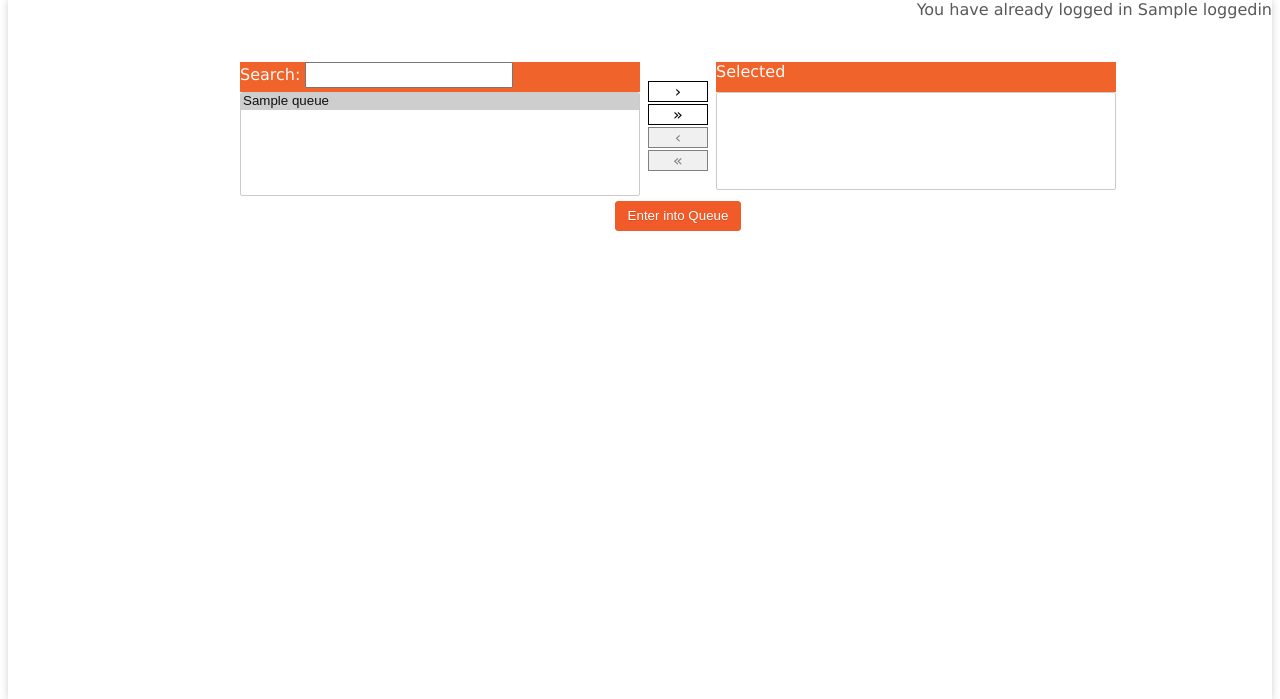
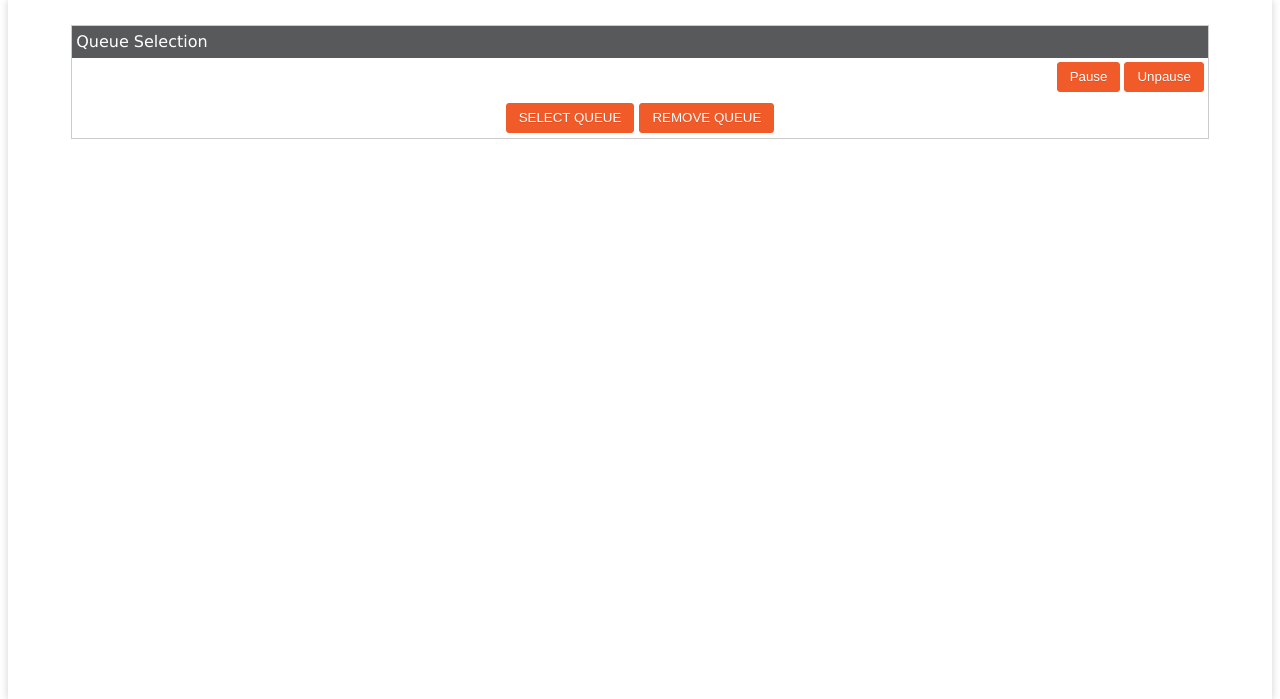
Before and after one commit to ramasamys/T_Report, a CodeIgniter app: the page made by application/views/agent.php in a window 1280 px wide. Shown: the part 92-791 px from the top of the page. Run offline with CodeIgniter, Linux system fonts and the light colour scheme; tables that the repository leaves empty hold one stand-in row (values such as "Sample post"); the template is opened without the code that fills it: most values are stand-ins (such as "Sample title", 1, 10 or a date in 2020); data that the repository does not hold is empty; some libraries are stand-ins or nearby versions.

Commit message:
new queuelogin

```diff
--- a/application/controllers/login.php
+++ b/application/controllers/login.php
@@ -105,7 +105,9 @@ class Login extends CI_Controller {
 
     function queue_login() {
         if ($this->session->userdata('logged_in')) {
-            $number = $this->user->agentQueue();
+
+       // $queue=$_POST['queue'];
+        $number = $this->user->agentQueue();
         } else {
             redirect('login/logout');
         }
--- a/application/models/user.php
+++ b/application/models/user.php
@@ -26,24 +26,25 @@ Class User extends CI_Model {
   function agentQueue(){
     $sessionValues = $this->session->userdata('logged_in');
           $sessionId =  $sessionValues['sessionId'];
+          $agent=$sessionValues['first_name'];
 
-  $agent=$_POST['q'];
-  $que=$_POST['team'];
-  $sql="update logindetail set queue='$que' where sessionId='$sessionId'";
-   $query=$this->db->query($sql);
-  $team = explode(',',$que);
+ //$agent=$_POST['q'];
+  $que=$_POST['queue'];
+ // $sql="update logindetail set queue='$que' where sessionId='$sessionId'";
+  // $query=$this->db->query($sql);
+ // $team = explode(',',$que);
 $unid = rand(0000,9999);
-for($i=0;$i<sizeof($team);$i++)
+for($i=0;$i<sizeof($que);$i++)
 {
 
-$queue=$team[$i];
+$queue=$que[$i];
 $sql22="insert into queue_member_table(unid,membername,queue_name,interface,paused) values('$unid','$agent','$queue','$agent',0)";
 $query=$this->db->query($sql22);
 }
 
-$agentarray=array();
-$agentarray=array("$agent","$que");
-return $agentarray;
+//$agentarray=array();
+//$agentarray=array("$agent","$que");
+//return $agentarray;
 
   }
   function insertlogindetail($user,$timestamp)
--- a/application/views/agent.php
+++ b/application/views/agent.php
@@ -1,5 +1,42 @@
 <?php include "header.php";
+?>
+<div class="search-container">
 
+<?php
+	/*$controller_name = "summary/";
+	$attributes = array('class' => '',
+			'id' => '', 'name' => '');
+	echo form_open($controller_name, $attributes);*/
+?>
+  <table class="global-table-style" style="line-height: 40px;">
+     <tr>
+            <th style="text-align:left;">
+                <span>Queue Selection</span>
+            </th>
+        </tr>
+	<tr>
+      <td><div id="queuepanel">
+<table align="right"><tr>
+
+<td>
+<input type="button" name="Pause" id="pause" value="Pause" class="button-color"/></td>
+<td>
+<input type="button" name="Unpause" id="unpause" value="Unpause" class="button-color"/></td>
+
+ <? $sessionValues = $this->session->userdata('logged_in'); ?>
+<input type="hidden" id="agent" value="<?php  echo $sessionValues['first_name'];  ?>" />
+</tr></table>
+</div>
+      </td>
+      </tr><tr>
+      <td style="text-align: center;" > <input type="button" name="queue_select" value="SELECT QUEUE" class="queue_select button-color" />
+      <input type="button" name="remove_queue"  value="REMOVE QUEUE" class="remove_queue button-color" /></td>
+    </tr>
+  </table>
+</form>
+</div>
+<?
+/*
  if(!empty($loggedin)){
 echo "<div align='right'>You have already logged in ";
      foreach($loggedin as $qname) :
@@ -9,9 +46,9 @@ echo "<div align='right'>You have already logged in ";
     endforeach;
 
     echo "</div>";} else { }
-
+*/
 ?>
-
+<!--
 <div id="div-1a">
 <table>
 <tr><td colspan="3">
@@ -39,5 +76,45 @@ echo "<div align='right'>You have already logged in ";
 <center><input type="button" class="button-color" id="enterqueue" value="Enter into Queue"/></center>
 </td></tr>
 </table>
+</div>-->
+
+
+<div class="display-type add_queue_popup">
+    <?php
+   $controller_name = "login/queue_login";
+    echo form_open($controller_name, $attributes);
+   ?>
+    <table width="100%" align="center">
+    <tr><th>QueueName</th><th>Select</th></tr>
+    <br>
+    <br>
+    <br>
+       <? if(!empty($queue)){
+     foreach($queue as $name) : ?>
+
+<tr><td align="center">
+<label><?php echo $name['name'];?></labe></td><td align="center"><input type="checkbox" name="queue[]" value="<?php echo $name['name'];?>" />
+   </td></tr>
+   <?php endforeach; ?>
+
+   <? } else { ?>
+    <tr>
+      <td colspan="5">...</td>
+    </tr>
+  <? } ?>
+
+   <tr><td colspan="2"> <center><input type="submit" class="button-color" id="enterqueueselected" value="Enter into Queue"/></center></td></tr>
+    </table>
+</form>
 </div>
+
+
+
+
+
+
+
+
+
+
 <?php include "footer.php";?>
--- a/application/views/header.php
+++ b/application/views/header.php
@@ -12,6 +12,7 @@
             <script src="<?php echo base_url() ?>js/jquery.validate.js" type="text/javascript"></script>
             <script src="<?php echo base_url() ?>js/helper.js" type="text/javascript"></script>
             <script src="<?php echo base_url() ?>js/admin.js" type="text/javascript"></script>
+             <script src="<?php echo base_url() ?>js/agent.js" type="text/javascript"></script>
 
 
             <link href="<?php echo base_url(); ?>css/style.css" rel="stylesheet" type="text/css" />
--- /dev/null
+++ b/js/agent.js
@@ -0,0 +1,49 @@
+$(document).ready(function() {
+
+     $('.add_queue_popup').dialog({
+        width: 500,
+        height: 400,
+        modal: true,
+        title: "Add Queue",
+        resizable: false,
+        autoOpen: false
+    });
+
+
+  $('.remove_queue_popup').dialog({
+        width: 500,
+        height: 400,
+        modal: true,
+        title: "Add Queue",
+        resizable: false,
+        autoOpen: false
+    });
+
+
+
+
+
+
+     $('.queue_select').live('click', function() {
+          $('.add_queue_popup').dialog('open');
+    });
+
+
+       $('.remove_queue').live('click', function() {
+          $('.remove_queue_popup').dialog('open');
+    });
+
+
+
+
+
+
+
+
+
+
+
+
+
+
+	    });
```
